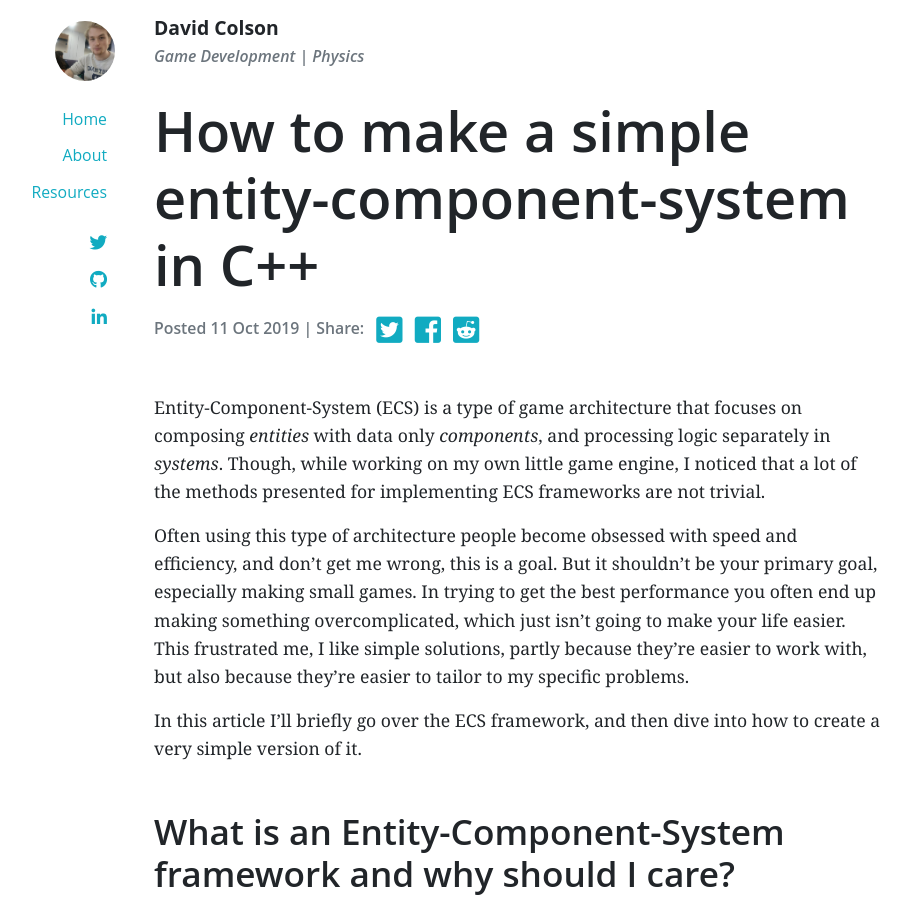
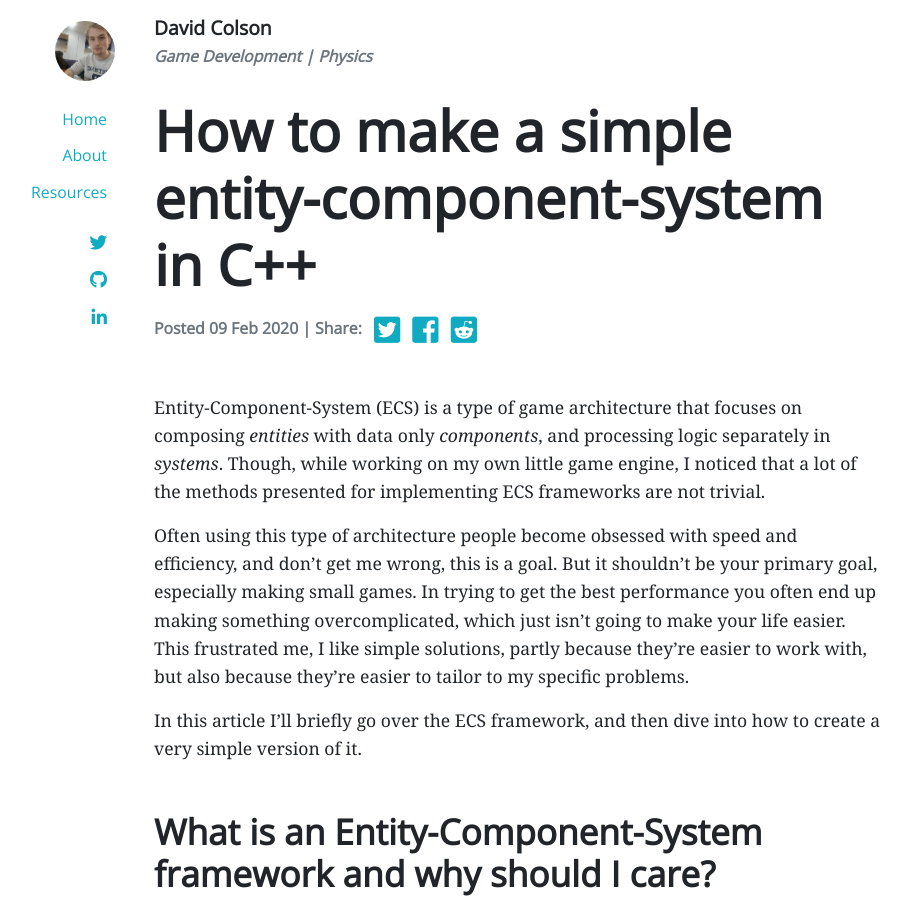
Before and after one commit to DavidColson/davidcolson.github.io, a Jekyll site: the page built from _posts/2020-02-09-making-a-simple-ecs.md, in a window 1280 px wide and 900 px high. Shown: the whole window, without its empty margins (121-1032 px from the left). Built offline with Jekyll 4.4.1, drawn with Linux system fonts in a browser that asks for light colours; nearby versions of some CDN libraries.

Commit message:
Updated post dates, and added correct header font to font links

```diff
--- a/_layouts/default.html
+++ b/_layouts/default.html
@@ -13,7 +13,7 @@
     <title>{{ page.title }}</title>
     <link rel="stylesheet" type="text/css" href="{{ "/assets/css/main.css" | relative_url }}">
     <link rel="stylesheet" href="https://use.fontawesome.com/releases/v5.7.1/css/all.css" integrity="sha384-fnmOCqbTlWIlj8LyTjo7mOUStjsKC4pOpQbqyi7RrhN7udi9RwhKkMHpvLbHG9Sr" crossorigin="anonymous">
-    <link href="https://fonts.googleapis.com/css?family=Source+Code+Pro:400,600&display=swap" rel="stylesheet">
+    <link href="https://fonts.googleapis.com/css?family=Open+Sans|Source+Code+Pro&display=swap" rel="stylesheet">
     <meta name="viewport" content="width=device-width, initial-scale=1, maximum-scale=1">
     {% seo %}
     {% if page.include_mathjax %}
--- a/_posts/2019-10-12-making-a-simple-ecs.md
+++ b/_posts/2020-02-09-making-a-simple-ecs.md
@@ -1,7 +1,7 @@
 ---
 layout: post
 title:  "How to make a simple entity-component-system in C++"
-date:   2019-10-11 17:10:23 +0100
+date:   2020-02-09 11:10:23 +0000
 description: A quick look at how I made the simple entity-component-system implementation I could in my own game engine, and some future improvements you could make.
 include_mathjax: false
 ---
```
Also changed, not shown: _drafts/2020-02-09-welcome-to-jekyll.md (renamed from _drafts/2019-09-29-welcome-to-jekyll.md, +1 -1 lines).
